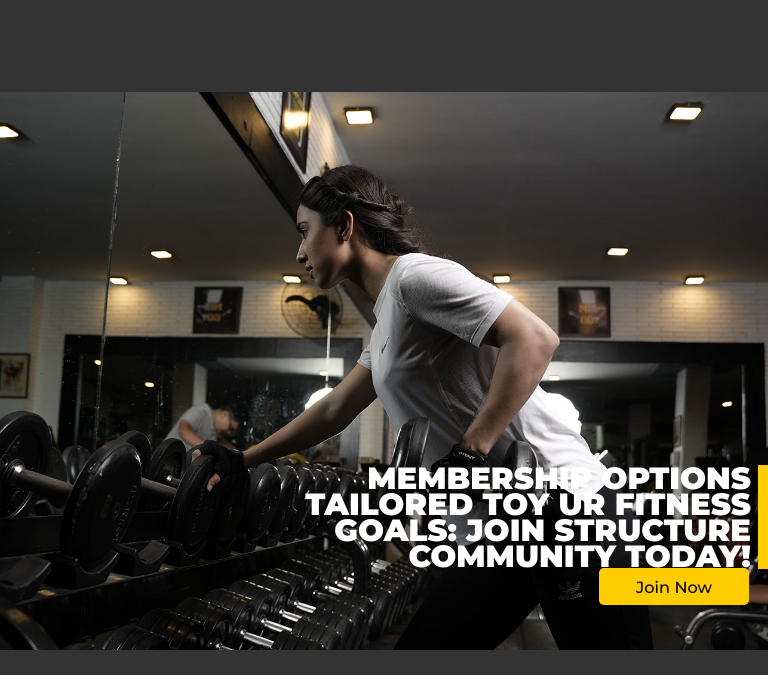
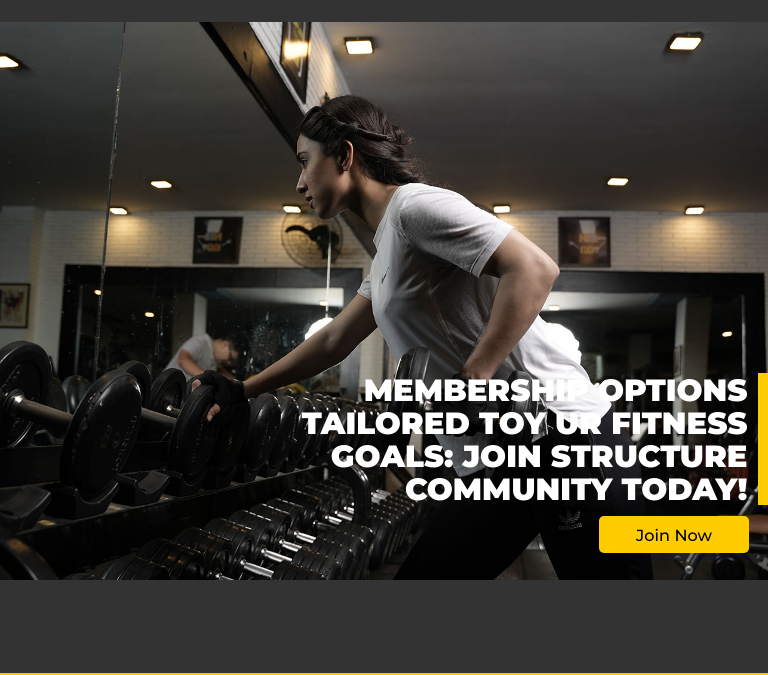
Before and after one commit to M-Laheem-Ayub/web-engineering-project-gym-website, a plain HTML site: page index.html in a window 768 px wide. Shown: the part 71-746 px from the top of the page. Drawn offline with Linux system fonts and the light colour scheme.

Commit message:
set sizing

```diff
--- a/index.html
+++ b/index.html
@@ -196,7 +196,6 @@
 
         @media (max-width: 1024px) {
             #heroSection {
-                margin-top: 70px;
                 height: 93vh !important;
             }
 
@@ -232,18 +231,18 @@
 
         @media (min-width: 768px) and (max-width: 1024px) {
             .slide-all-content {
-                bottom: 22% !important;
+                bottom: 28% !important;
             }
 
             .slide-text {
                 font-size: 4.16vw !important;
-                margin: -9px !important;
+                margin: -4px !important;
             }
 
             .slide-btn {
                 font-size: 2.21vw !important;
                 padding: 1.1vw 5.21vw !important;
-                bottom: 17% !important;
+                bottom: 22% !important;
                 right: 1.5% !important;
             }
 
@@ -254,18 +253,18 @@
 
         @media (min-width: 480px) and (max-width: 768px) {
             .slide-all-content {
-                bottom: 20% !important;
+                bottom: 28% !important;
             }
 
             .slide-text {
                 font-size: 4vw !important;
-                margin: -6px !important;
+                margin: -2.5px !important;
             }
 
             .slide-btn {
                 font-size: 2.1vw !important;
                 padding: 1.1vw 4.8vw !important;
-                bottom: 15.5% !important;
+                bottom: 22% !important;
                 right: 2.5% !important;
             }
 
@@ -277,18 +276,18 @@
         @media (max-width: 480px) {
 
             .slide-all-content {
-                bottom: 15% !important;
+                bottom: 25% !important;
             }
 
             .slide-text {
                 font-size: 4vw !important;
-                margin: -4px !important;
+                margin: -1.8px !important;
             }
 
             .slide-btn {
                 font-size: 2vw !important;
                 padding: 1.1vw 4.8vw !important;
-                bottom: 12% !important;
+                bottom: 21% !important;
                 right: 3.5% !important;
             }
 
```
